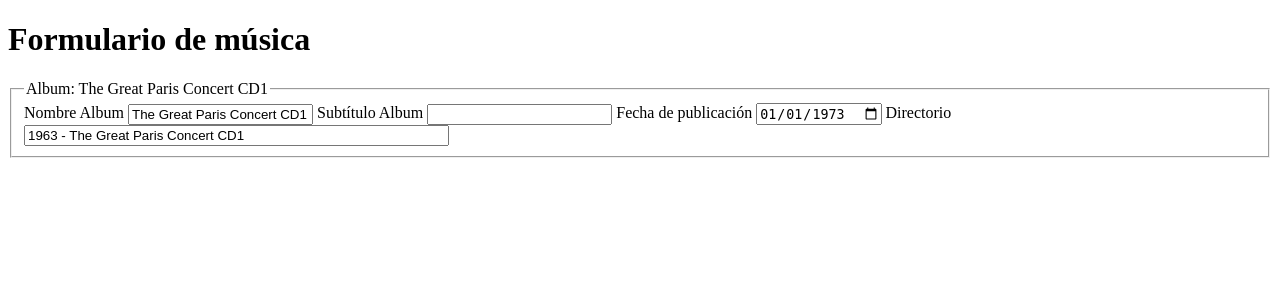
After one commit to jmlocke1/lista, a PHP site: page /form.php in a window 1280 px wide. The commit adds this page. Shown: the top 300 px of the page. Run offline with PHP 8.4, Linux system fonts and the light colour scheme.

Commit message:
Comenzando con el formulario para mostrar los álbumes

```diff
--- /dev/null
+++ b/form.php
@@ -0,0 +1,33 @@
+<?php
+require_once "config/app.php";
+?>
+<!DOCTYPE html>
+<html lang="es">
+<head>
+    <meta charset="UTF-8">
+    <meta name="viewport" content="width=device-width, initial-scale=1.0">
+    <title>Document</title>
+</head>
+<body>
+    <h1>Formulario de música</h1>
+
+    <form action="mp3-save.php" method="post">
+        <fieldset>
+            <legend>Album: The Great Paris Concert CD1</legend>
+
+            <label for="album[0]['nombre']">Nombre Album</label>
+            <input type="text" name="album[0]['nombre']" value="The Great Paris Concert CD1">
+            <label for="album[0]['nombre']">Subtítulo Album</label>
+            <input type="text" name="album[0]['subtitle']" value="">
+            <?php
+            $published = date('Y-m-d', strtotime('1973-01-01'));
+            ?>
+            <label for="album[0]['year']">Fecha de publicación</label>
+            <input type="date" name="album[0]['year']" value="<?= $published; ?>">
+            <label for="album[0]['folder']">Directorio</label>
+            <input size="50" type="text" name="album[0]['folder']" value="1963 - The Great Paris Concert CD1">
+
+        </fieldset>
+    </form>
+</body>
+</html>
--- a/recursos/Datos_varios.txt
+++ b/recursos/Datos_varios.txt
@@ -12,3 +12,8 @@ El género es uno de los atributos del MP3. No siempre están bien puestos en lo
 En Wikipedia hay una lista de géneros:
 https://en.wikipedia.org/wiki/List_of_ID3v1_genres
 En la base de datos hay una tabla con géneros, sus códigos y enlaces a wikipedia para casi todos ellos.
+
+Album
+
+Año de publicación - El año de publicación es la fecha en la que se publicó el álbum. Como la información contenida en los tracks es solamente el año, la fecha se mostrará como 1975-01-01
+Subtítulo - El subtítulo identifica el nombre específico de ese disco, por ejemplo, CD 1, o "Flamenco", en el caso de que sea un cd dedicado al flamenco en un recopilatorio
--- a/util/funciones.php
+++ b/util/funciones.php
@@ -100,7 +100,7 @@ function infoSongHtml($song){
         return;
     }
 
-    debuguearSinExit($info);
+    // debuguearSinExit($info);
 
     $html = "<ul>";
     $html .= "<li>codecVersion: {$info->codecVersion}</li>";
```
Also changed, not shown: mp3-save.php (added).
